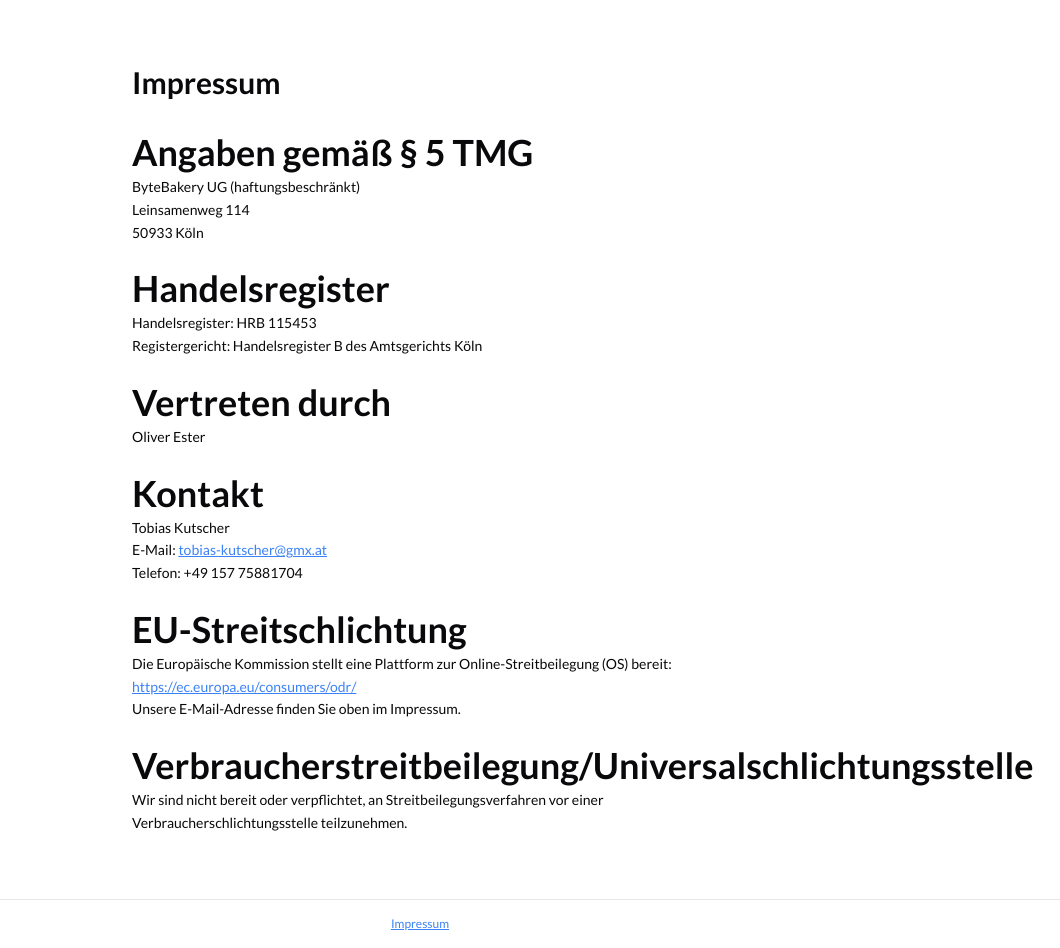
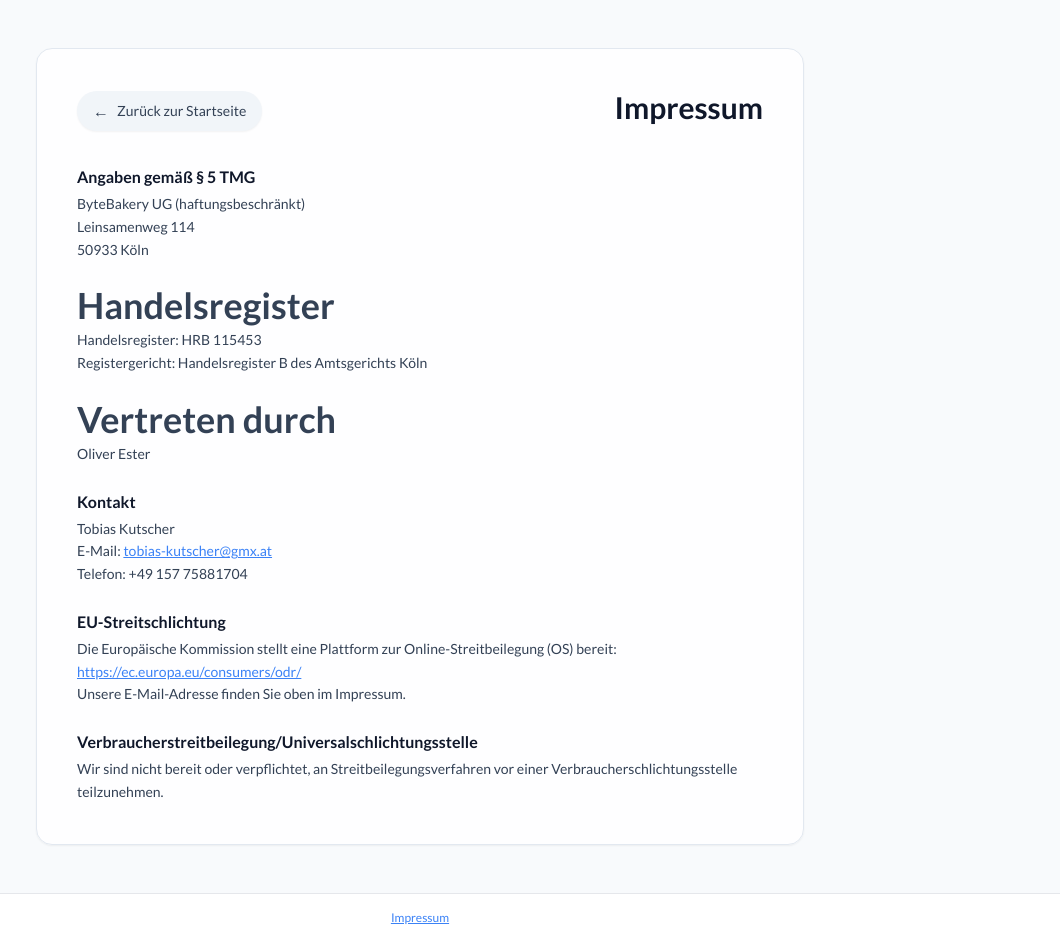
Before and after one commit to TobiasKutscher/cv, a Next.js app: page /impressum in a window 1280 px wide. Shown: the whole page, without its empty margins (220-1280 px from the left). Built offline with nearby package versions, Linux system fonts and the light colour scheme.

Commit message:
change styling

```diff
--- a/src/app/impressum/page.js
+++ b/src/app/impressum/page.js
@@ -1,3 +1,5 @@
+import Link from 'next/link'
+
 export const metadata = {
   title: 'Impressum - ByteBakery UG (haftungsbeschränkt)',
   description: 'Impressum von ByteBakery UG (haftungsbeschränkt)',
@@ -5,12 +7,24 @@
 
 export default function ImpressumPage() {
   return (
-    <main className="min-h-screen px-6 py-16 md:px-12 lg:px-24 max-w-3xl mx-auto">
-      <h1 className="text-3xl font-bold mb-8">Impressum</h1>
+    <main className="min-h-screen bg-slate-50 px-6 py-12 md:px-10 lg:px-12 flex justify-center">
+      <section className="w-full max-w-3xl bg-white/90 border border-slate-200 rounded-2xl shadow-sm px-6 sm:px-10 py-10 space-y-8">
+        <div className="flex items-center justify-between gap-4">
+          <Link
+            href="/"
+            className="inline-flex items-center text-xs sm:text-sm font-medium text-slate-700 bg-slate-100 hover:bg-slate-200 px-3 sm:px-4 py-2 rounded-full shadow-sm transition-colors"
+          >
+            <span className="mr-2 text-base">←</span>
+            Zurück zur Startseite
+          </Link>
+          <h1 className="text-xl sm:text-2xl md:text-3xl font-bold text-slate-900">
+            Impressum
+          </h1>
+        </div>
 
-      <section className="space-y-6 text-sm leading-relaxed">
-        <div>
-          <h2 className="font-semibold mb-1">Angaben gemäß § 5 TMG</h2>
+        <div className="space-y-6 text-sm leading-relaxed text-slate-700">
+          <div>
+            <h2 className="text-base font-semibold mb-1 text-slate-900">Angaben gemäß § 5 TMG</h2>
           <p>ByteBakery UG (haftungsbeschränkt)</p>
           <p>Leinsamenweg 114</p>
           <p>50933 Köln</p>
@@ -28,16 +42,22 @@
         </div>
 
         <div>
-          <h2 className="font-semibold mb-1">Kontakt</h2>
+            <h2 className="text-base font-semibold mb-1 text-slate-900">Kontakt</h2>
           <p>Tobias Kutscher</p>
           <p>
-            E-Mail: <a href="mailto:tobias-kutscher@gmx.at" className="underline">tobias-kutscher@gmx.at</a>
+            E-Mail:{' '}
+            <a
+              href="mailto:tobias-kutscher@gmx.at"
+              className="underline"
+            >
+              tobias-kutscher@gmx.at
+            </a>
           </p>
           <p>Telefon: +49 157 75881704</p>
         </div>
 
         <div>
-          <h2 className="font-semibold mb-1">EU-Streitschlichtung</h2>
+            <h2 className="text-base font-semibold mb-1 text-slate-900">EU-Streitschlichtung</h2>
           <p>
             Die Europäische Kommission stellt eine Plattform zur Online-Streitbeilegung (OS) bereit:{' '}
             <a
@@ -53,12 +73,13 @@
         </div>
 
         <div>
-          <h2 className="font-semibold mb-1">Verbraucherstreitbeilegung/Universalschlichtungsstelle</h2>
+            <h2 className="text-base font-semibold mb-1 text-slate-900">Verbraucherstreitbeilegung/Universalschlichtungsstelle</h2>
           <p>
             Wir sind nicht bereit oder verpflichtet, an Streitbeilegungsverfahren vor einer
             Verbraucherschlichtungsstelle teilzunehmen.
           </p>
         </div>
+        </div>
       </section>
     </main>
   )
```
